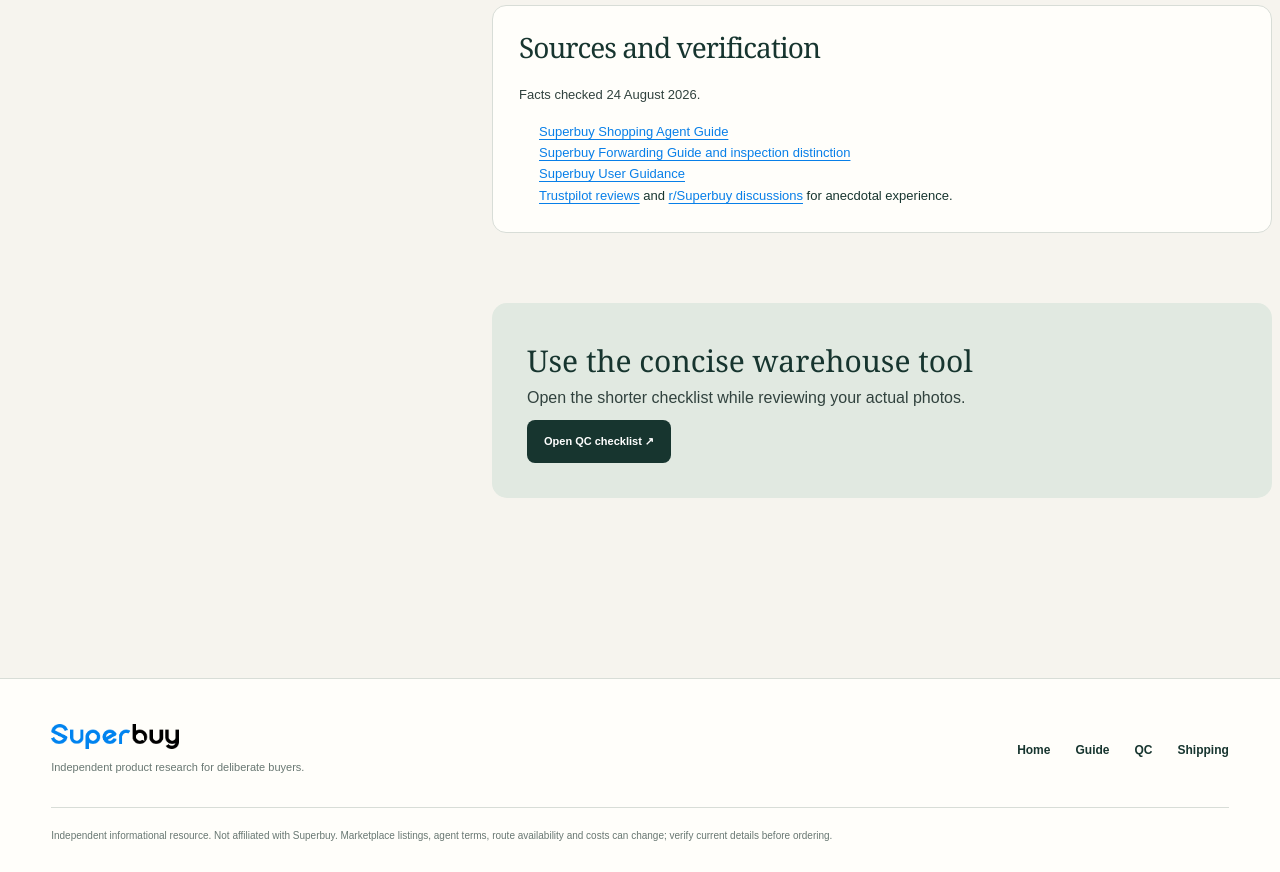
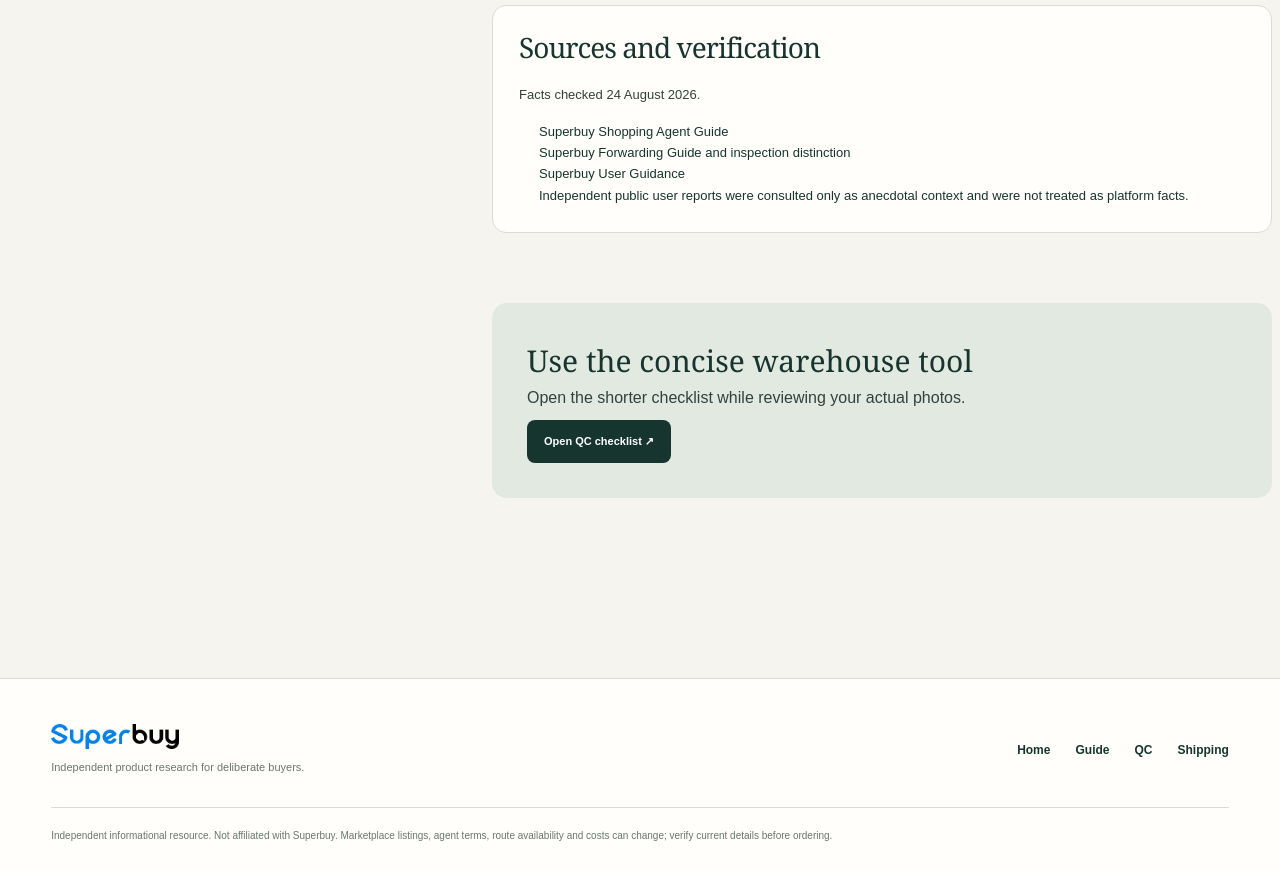
Before and after one commit to hehaize88-code/anan, a Next.js app in the folder sheets-superbuy-com/: page /articles/superbuy-qc-photo-checklist in a window 1280 px wide. Shown: the part 4940-5812 px from the top of the page. Built offline with nearby package versions, Linux system fonts and the light colour scheme.

Commit message:
Remove third-party outbound links from Sheets Superbuy

```diff
--- a/sheets-superbuy-com/app/articles/superbuy-qc-photo-checklist/page.tsx
+++ b/sheets-superbuy-com/app/articles/superbuy-qc-photo-checklist/page.tsx
@@ -11,6 +11,6 @@ export default function Page(){return <ResearchPage label="QC guide · 1,300 wor
 <section><span className="chapter">07 · Make a decision</span><h2>Accept, clarify or seek after-sales help</h2><p>End the review with one recorded outcome. Accept when the visible identity and condition fit your tolerance. Clarify when a missing angle or measurement prevents a decision. Contact the agent promptly when the wrong option or a material defect is visible. Return and exchange eligibility depends on the seller, timing, item and current platform rules; QC does not create a guaranteed right to return.</p><div className="decision-grid"><div><strong>Accept</strong><p>The item matches and visible condition is acceptable.</p></div><div><strong>Clarify</strong><p>A targeted photo or measurement can resolve uncertainty.</p></div><div><strong>Resolve</strong><p>A clear mismatch needs timely agent support.</p></div></div><p>Keep screenshots of the listing, option, QC evidence and your request. If the item is later packed with others, these records help separate a seller issue, warehouse issue and carrier issue.</p></section>
 <section><span className="chapter">08 · What users report</span><h2>Useful anecdotes, not universal promises</h2><p>Public reviews show mixed experiences. Some Reddit users report quick warehouse processing, helpful support and successful use of extra measurements. Other users say standard images missed defects or that instructions were not followed. Trustpilot similarly contains both strong praise and complaints about incorrect items or dispute handling. These reports are not a representative audit and should not be converted into a platform-wide score.</p><p>The defensible conclusion is narrower: standard QC is useful, but buyers should identify decision-critical details and request focused evidence. The clearer your original option record and inspection request, the easier it is to make a documented decision.</p></section>
 <section><span className="chapter">09 · Evidence hygiene</span><h2>Keep the comparison reproducible</h2><p>Download or screenshot the warehouse images before parcel submission and preserve the product option page you used. Name files by order number and view—front, back, label, measurement—rather than leaving a camera roll of unrelated images. If you request a new photo, keep the request text beside the result. This makes it possible to show what information was available when you accepted or challenged the item.</p><p>Be careful with authenticity claims. A warehouse employee or a third-party spreadsheet normally cannot authenticate a product from a few photographs. Logos and packaging can be compared visually, but that is different from proving provenance. Frame the decision around what can be observed: the ordered variant, dimensions, visible condition and included parts.</p></section>
-<section className="source-panel"><h2>Sources and verification</h2><p>Facts checked 24 August 2026.</p><ul><li><a href="https://www.superbuy.com/en/page/guide/shoppingagent/">Superbuy Shopping Agent Guide</a></li><li><a href="https://www.superbuy.com/en/page/newguide/transportagent/">Superbuy Forwarding Guide and inspection distinction</a></li><li><a href="https://www.superbuy.com/en/page/noviceguide/">Superbuy User Guidance</a></li><li><a href="https://www.trustpilot.com/review/www.superbuy.com">Trustpilot reviews</a> and <a href="https://www.reddit.com/r/Superbuy/">r/Superbuy discussions</a> for anecdotal experience.</li></ul></section>
+<section className="source-panel"><h2>Sources and verification</h2><p>Facts checked 24 August 2026.</p><ul><li><span>Superbuy Shopping Agent Guide</span></li><li><span>Superbuy Forwarding Guide and inspection distinction</span></li><li><span>Superbuy User Guidance</span></li><li>Independent public user reports were consulted only as anecdotal context and were not treated as platform facts.</li></ul></section>
 <section className="article-end"><strong>Use the concise warehouse tool</strong><p>Open the shorter checklist while reviewing your actual photos.</p><a href="/qc-checklist/">Open QC checklist ↗</a></section>
 </ResearchPage>}
```
